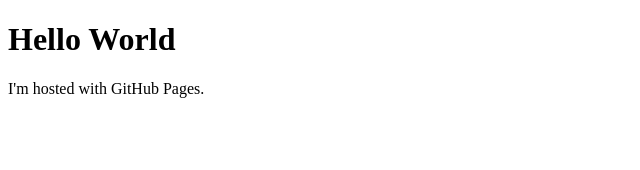
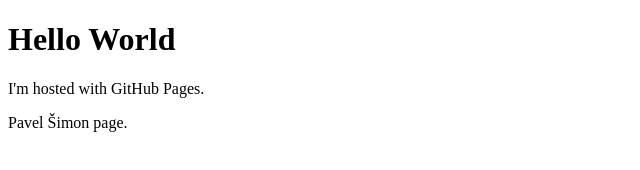
Before and after one commit to PavelSimon/PavelSimon.github.io, a plain HTML site: page index.html in a window 1280 px wide. Shown: the whole page, without its empty margins (0-640 px from the left). Drawn offline with Linux system fonts and the light colour scheme.

Commit message:
Update index.html

```diff
--- a/index.html
+++ b/index.html
@@ -3,5 +3,6 @@
 <body>
 <h1>Hello World</h1>
 <p>I'm hosted with GitHub Pages.</p>
+  <p>Pavel Šimon page.</p>
 </body>
 </html>
```
